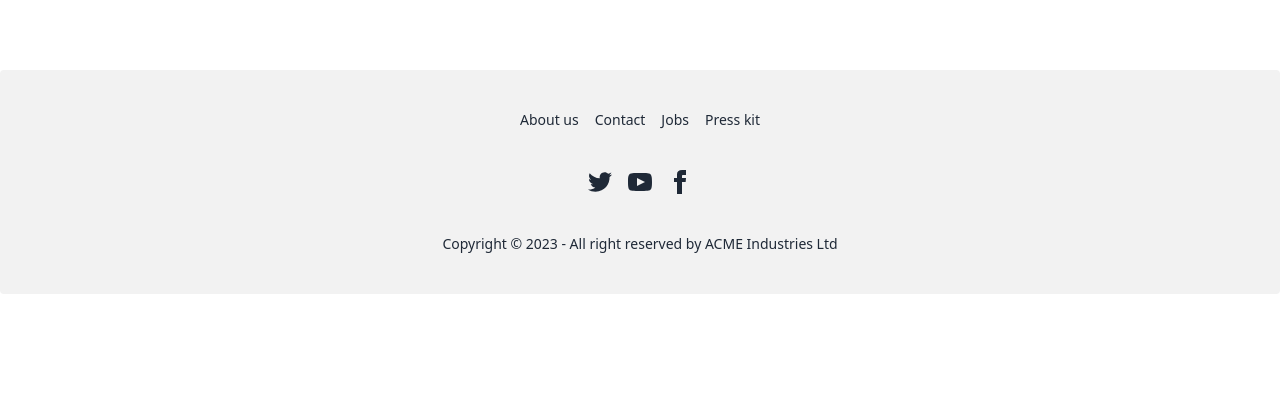
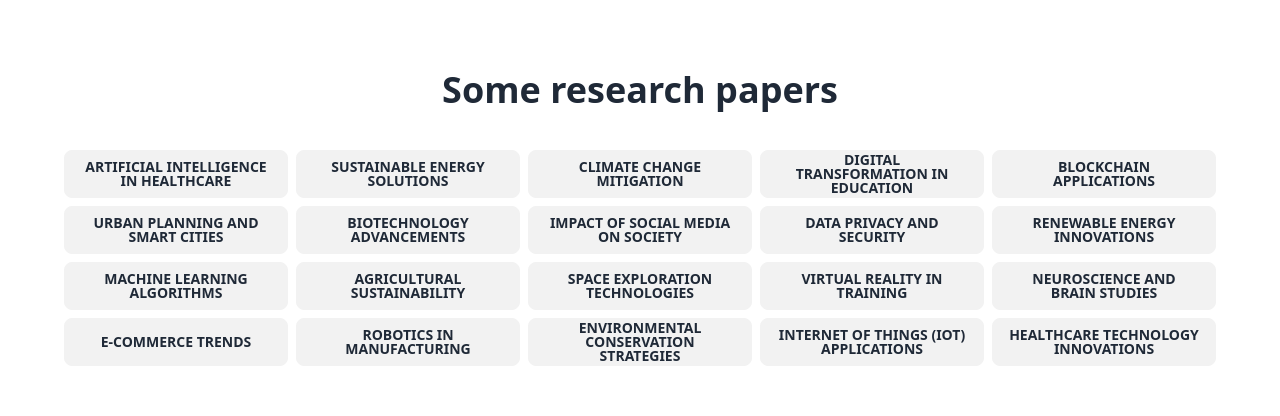
Before and after one commit to ImranSarkerWeb/Collegio-Vastora, a React (Vite) app: page / in a window 1280 px wide. Shown: the part 2746-3162 px from the top of the page. Before the commit the page ends 3040 px from the top, so only its background shows below. Built offline with nearby package versions, Linux system fonts and the light colour scheme.

Commit message:
papers section added

```diff
--- a/package.json
+++ b/package.json
@@ -10,6 +10,7 @@
     "preview": "vite preview"
   },
   "dependencies": {
+    "@egjs/react-flicking": "^4.10.10",
     "localforage": "^1.10.0",
     "match-sorter": "^6.3.1",
     "react": "^18.2.0",
--- a/src/pages/Home/Home/Home.jsx
+++ b/src/pages/Home/Home/Home.jsx
@@ -1,6 +1,7 @@
 import Banner from "../Banner/Banner";
 import Colleges from "../Colleges/Colleges";
 import GraduatesGallery from "../GraduatesGallery/GraduatesGallery";
+import Papers from "../Papers/Papers";
 
 const Home = () => {
   return (
@@ -8,6 +9,7 @@ const Home = () => {
       <Banner></Banner>
       <Colleges></Colleges>
       <GraduatesGallery></GraduatesGallery>
+      <Papers></Papers>
     </>
   );
 };
--- /dev/null
+++ b/src/pages/Home/Papers/Papers.jsx
@@ -0,0 +1,42 @@
+const Papers = () => {
+  const researchTopics = [
+    "Artificial Intelligence in Healthcare",
+    "Sustainable Energy Solutions",
+    "Climate Change Mitigation",
+    "Digital Transformation in Education",
+    "Blockchain Applications",
+    "Urban Planning and Smart Cities",
+    "Biotechnology Advancements",
+    "Impact of Social Media on Society",
+    "Data Privacy and Security",
+    "Renewable Energy Innovations",
+    "Machine Learning Algorithms",
+    "Agricultural Sustainability",
+    "Space Exploration Technologies",
+    "Virtual Reality in Training",
+    "Neuroscience and Brain Studies",
+    "E-Commerce Trends",
+    "Robotics in Manufacturing",
+    "Environmental Conservation Strategies",
+    "Internet of Things (IoT) Applications",
+    "Healthcare Technology Innovations",
+  ];
+
+  return (
+    <div className="my-20">
+      {" "}
+      <h1 className="text-4xl mb-10 font-semibold text-center">
+        Some research papers
+      </h1>
+      <div className=" grid grid-cols-2 md:grid-cols-3 lg:grid-cols-5 gap-2">
+        {researchTopics.map((topic, idx) => (
+          <p className="btn btn-md text-center overflow-hidden" key={idx}>
+            {topic}
+          </p>
+        ))}
+      </div>
+    </div>
+  );
+};
+
+export default Papers;
```
Also changed, not shown: 1 other file (tests, documents, lock files or other folders).
